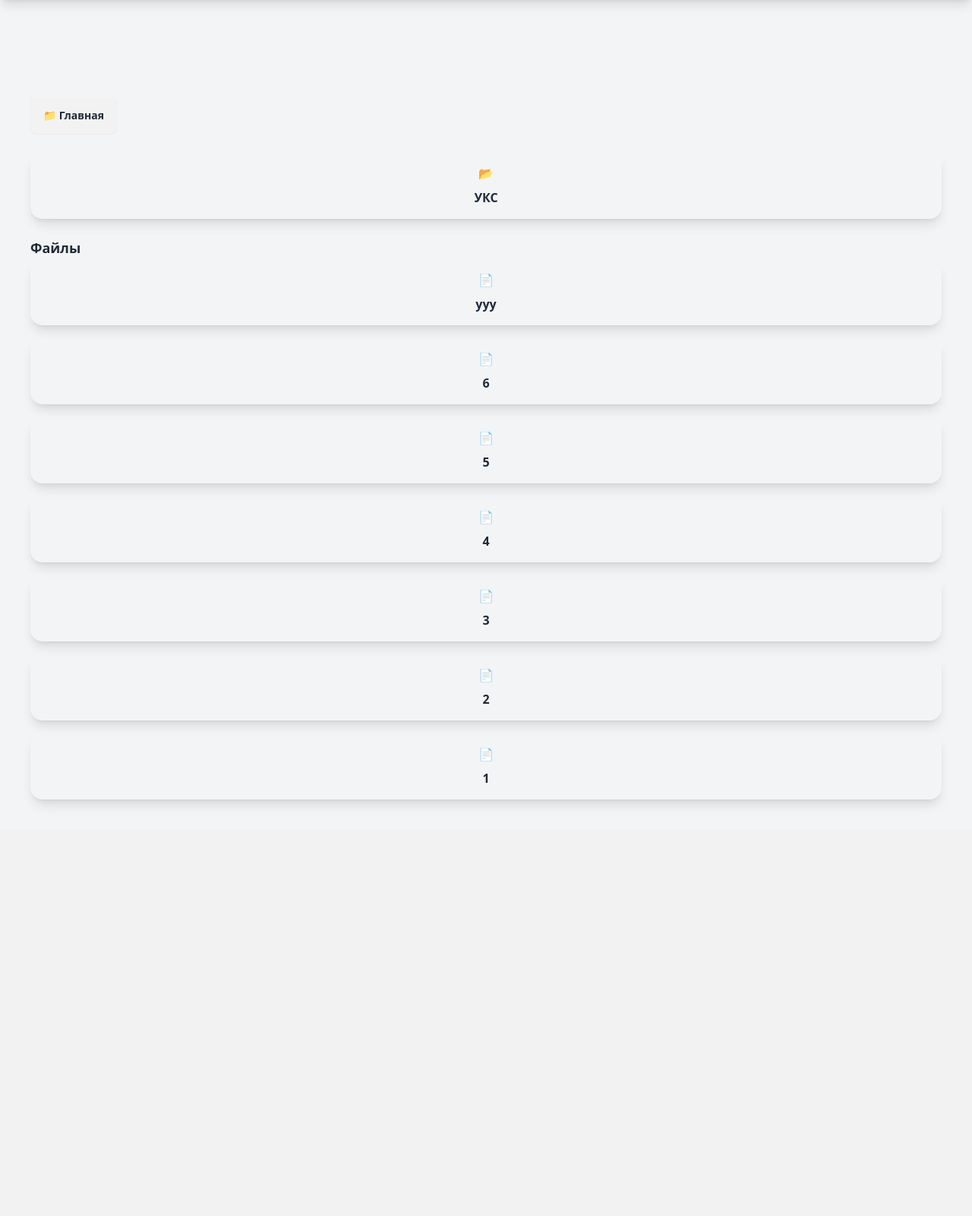
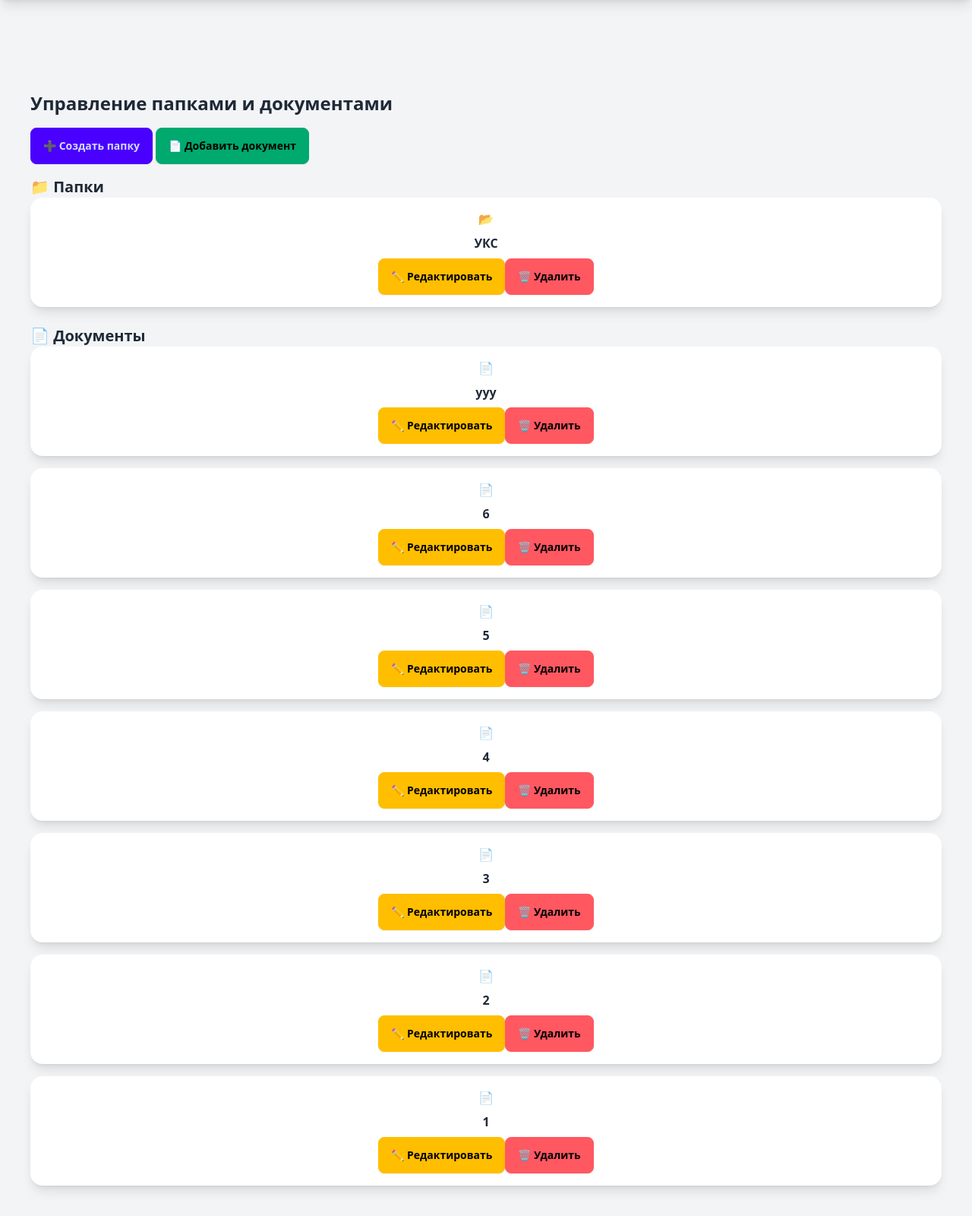
Before and after one commit to SavelievGleb2003/ticket_system, a Django app: page /TD/ in a window 1280 px wide. Shown: the part 80-1680 px from the top of the page at 76% size. Before the commit the page ends 1138 px from the top, so only its background shows below. Run offline with Django 5.2, Linux system fonts and the light colour scheme; data comes from the database, SQL or seed files in the repository; both versions use the stored data as it was after the commit; parts of the project's set-up code (start-up, migrations or seed data) failed here and were passed over; some libraries are stand-ins or nearby versions.

Commit message:
add crud for documents/folders

```diff
--- a/blog/urls.py
+++ b/blog/urls.py
@@ -11,6 +11,12 @@
         re_path(
                 r'^TD/tag/(?P<tag_slug>[\w-]+)/$', views.ListTD.as_view(), name='TD_list_by_tag'
         ),
+        path('folders/create/', views.folder_create, name='folder_create'),
+        path('folders/<int:pk>/edit/', views.folder_update, name='folder_update'),
+        path('folders/<int:pk>/delete/', views.folder_delete, name='folder_delete'),
+        path('documents/create/', views.document_create, name='document_create'),
+        path('documents/<int:pk>/edit/', views.document_update, name='document_update'),
+        path('documents/<int:pk>/delete/', views.document_delete, name='document_delete'),
         path('<int:year>/<int:month>/<int:day>/<slug:TD>/', views.TD_detail, name='TD_detail'),
         path('<int:id_d>/share/',views.send_email, name='send_email'),
         path('<int:id_d>/comment/',views.add_comment, name='add_comment'),
--- a/blog/views.py
+++ b/blog/views.py
@@ -60,9 +60,7 @@
         context['tag'] = get_object_or_404(Tag, slug=tag_slug) if tag_slug else None
         return context
 
-from django.shortcuts import render
-from django.contrib.auth.decorators import login_required
-from .models import TurnoverDocument, Folder
+
 
 
 @login_required
@@ -188,3 +186,78 @@
         comment.save()
     return render(request,
                   'blog/TD/Comment.html',{'document':document,'form':form, 'comment':comment})
+
+
+# create crud
+@login_required
+def folder_create(request):
+    if request.method == 'POST':
+        form = FolderForm(request.POST)
+        if form.is_valid():
+            form.save()
+            return redirect('folder_list')
+    else:
+        form = FolderForm()
+    return render(request, 'folders/folder_form.html', {'form': form})
+
+@login_required
+def folder_update(request, pk):
+    folder = get_object_or_404(Folder, pk=pk)
+    if request.method == 'POST':
+        form = FolderForm(request.POST, instance=folder)
+        if form.is_valid():
+            form.save()
+            return redirect('folder_list')
+    else:
+        form = FolderForm(instance=folder)
+    return render(request, 'folders/folder_form.html', {'form': form})
+
+@login_required
+def folder_delete(request, pk):
+    folder = get_object_or_404(Folder, pk=pk)
+    if request.method == 'POST':
+        folder.delete()
+        return redirect('folder_list')
+    return render(request, 'folders/folder_confirm_delete.html', {'folder': folder})
+
+# Document Views
+
+@login_required
+def document_create(request):
+    if not request.user.department:
+        return HttpResponseForbidden("У вас нет отдела, создание документов запрещено.")
+
+    if request.method == 'POST':
+        form = TurnoverDocumentForm(request.POST, request.FILES)
+        if form.is_valid():
+            document = form.save(commit=False)
+            document.author = request.user
+            document.save()
+            return redirect('document_list')
+    else:
+        form = TurnoverDocumentForm()
+    return render(request, 'documents/document_form.html', {'form': form})
+
+@login_required
+def document_update(request, pk):
+    document = get_object_or_404(TurnoverDocument, pk=pk)
+    if document.author.department != request.user.department:
+        return HttpResponseForbidden("Вы можете редактировать только документы своего отдела.")
+    if request.method == 'POST':
+        form = TurnoverDocumentForm(request.POST, request.FILES, instance=document)
+        if form.is_valid():
+            form.save()
+            return redirect('document_list')
+    else:
+        form = TurnoverDocumentForm(instance=document)
+    return render(request, 'documents/document_form.html', {'form': form})
+
+@login_required
+def document_delete(request, pk):
+    document = get_object_or_404(TurnoverDocument, pk=pk)
+    if document.author.department != request.user.department:
+        return HttpResponseForbidden("Вы можете удалять только документы своего отдела.")
+    if request.method == 'POST':
+        document.delete()
+        return redirect('document_list')
+    return render(request, 'documents/document_confirm_delete.html', {'document': document})
--- a/templates/folders/folder_list.html
+++ b/templates/folders/folder_list.html
@@ -1,39 +1,49 @@
 {% extends 'blog/base.html' %}
 {% block content %}
 <div class="container mx-auto p-4">
-    <!-- Хлебные крошки -->
-    <div class="breadcrumbs text-sm mb-4">
-        <a href="{% url 'TD:folder_list' %}" class="btn btn-sm">📁 Главная</a>
-        {% for folder in breadcrumbs %}
-            / <a href="{% url 'TD:folder_detail' folder.id %}" class="btn btn-sm">{{ folder.name }}</a>
+    <h1 class="text-2xl font-bold mb-4">Управление папками и документами</h1>
+
+    <!-- Кнопки добавления -->
+    <div class="mb-4">
+        <a href="{% url 'TD:folder_create' %}" class="btn btn-primary mr-2">➕ Создать папку</a>
+        <a href="{% url 'TD:document_create' %}" class="btn btn-success">📄 Добавить документ</a>
+    </div>
+
+    <!-- Список папок -->
+    <h2 class="text-xl font-semibold mt-4">📁 Папки</h2>
+    <div class="grid grid-cols-2 md:grid-cols-3 lg:grid-cols-4 gap-4">
+        {% for folder in folders %}
+        <div class="card bg-base-100 shadow-lg p-4 flex flex-col items-center text-center">
+            <a href="{% url 'TD:folder_detail' folder.id %}" class="text-6xl">📂</a>
+            <div class="font-bold mt-2">{{ folder.name }}</div>
+            <div class="flex mt-2">
+                <a href="{% url 'TD:folder_update' folder.id %}" class="btn btn-warning btn-sm mr-2">✏ Редактировать</a>
+                <form action="{% url 'TD:folder_delete' folder.id %}" method="post">
+                    {% csrf_token %}
+                    <button type="submit" class="btn btn-error btn-sm">🗑 Удалить</button>
+                </form>
+            </div>
+        </div>
         {% endfor %}
     </div>
 
-    <!-- Кнопка назад -->
-    {% if parent_folder and parent_folder.parent %}
-        <a href="{% url 'TD:folder_detail' parent_folder.parent.id %}" class="btn btn-outline mb-4">⬅ Назад</a>
-    {% endif %}
-
-    <!-- Список папок -->
-    <div class="grid grid-cols-2 md:grid-cols-3 lg:grid-cols-4 gap-4">
-        {% for folder in folders %}
-        <a href="{% url 'TD:folder_detail' folder.id %}" class="card shadow-lg p-4 flex flex-col items-center text-center">
-            <div class="text-6xl">📂</div>
-            <div class="font-bold mt-2">{{ folder.name }}</div>
-        </a>
-        {% endfor %}
-    </div>
-
-    <!-- Список файлов -->
-    <h2 class="mt-6 text-lg font-bold">Файлы</h2>
+    <!-- Список документов -->
+    <h2 class="text-xl font-semibold mt-6">📄 Документы</h2>
     <div class="grid grid-cols-2 md:grid-cols-3 lg:grid-cols-4 gap-4">
         {% for document in documents %}
-       <a href="{{ document.get_absolute_url }}" class="card shadow-lg p-4 flex flex-col items-center text-center">
-            <div class="text-6xl">📄</div>
+        <div class="card bg-base-100 shadow-lg p-4 flex flex-col items-center text-center">
+            <a href="{{ document.get_absolute_url }}" class="text-6xl">📄</a>
             <div class="font-bold mt-2">{{ document.title }}</div>
-        </a>
+            <div class="flex mt-2">
+                <a href="{% url 'TD:document_update' document.id %}" class="btn btn-warning btn-sm mr-2">✏ Редактировать</a>
+                <form action="{% url 'TD:document_delete' document.id %}" method="post">
+                    {% csrf_token %}
+                    <button type="submit" class="btn btn-error btn-sm">🗑 Удалить</button>
+                </form>
+            </div>
+        </div>
         {% empty %}
-        <p class="col-span-4 text-gray-500">Файлы отсутствуют</p>
+        <p class="col-span-4 text-gray-500">Документы отсутствуют</p>
         {% endfor %}
     </div>
 </div>
```
Also changed, not shown: blog/models.py (line endings or trailing spaces), db.sqlite3.
